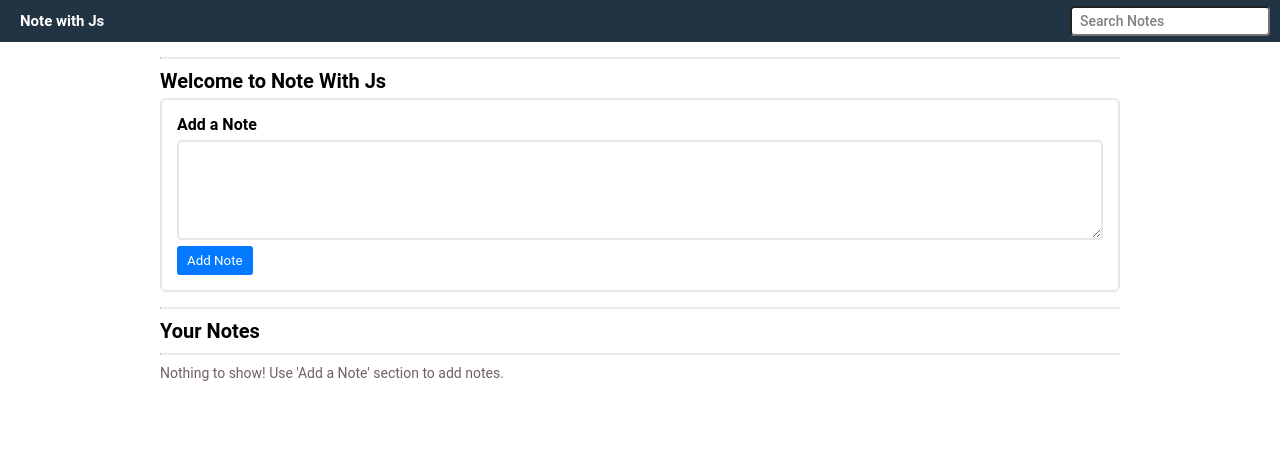
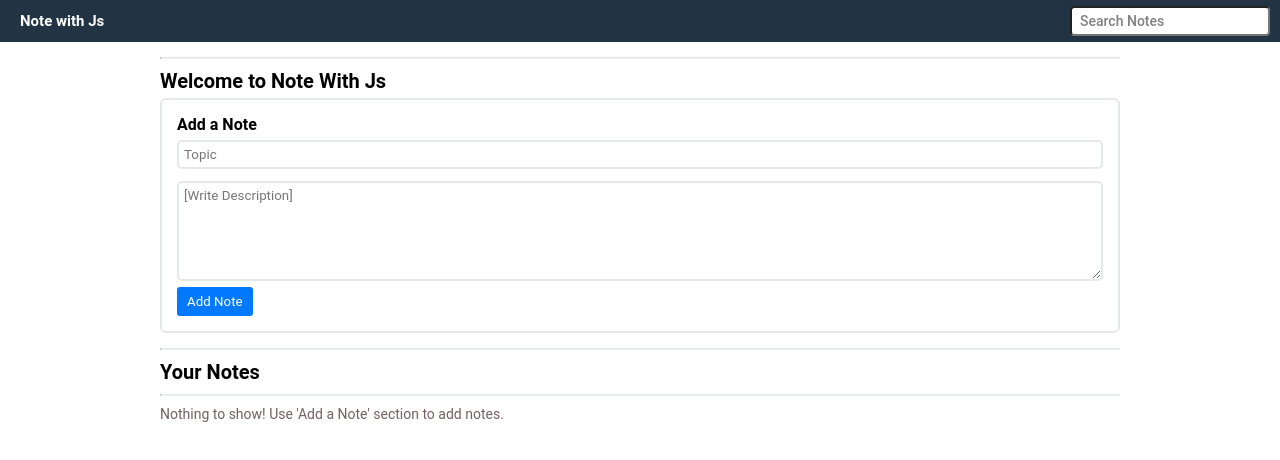
Before and after one commit to aniloli42/noteswithjs, a plain HTML site: page index.html in a window 1280 px wide. Drawn offline with Linux system fonts and the light colour scheme.

Commit message:
add topic added style

```diff
--- a/index.html
+++ b/index.html
@@ -15,12 +15,7 @@
       </div>
       <div class="searchDiv">
         <form>
-          <input
-            type="text"
-            id="searchTxt"
-            placeholder="Search Notes"
-            name="searchText"
-          />
+          <input type="text" id="searchTxt" placeholder="Search Notes" name="searchText" />
         </form>
       </div>
     </div>
@@ -36,7 +31,8 @@
         <div class="addSectionInputDiv">
           <form>
             <p>Add a Note</p>
-            <textarea id="addNoteText"></textarea>
+            <input type="text" id="addNoteTitle" placeholder="Topic" />
+            <textarea id="addNoteText" placeholder="[Write Description]"></textarea>
             <button id="addNoteBtn">Add Note</button>
           </form>
         </div>
--- a/style.css
+++ b/style.css
@@ -90,6 +90,17 @@
   display: flex;
   flex-direction: column;
   align-items: flex-start;
+}
+
+/* Container > addSection > addSectionInputDiv > form > input#addNoteTitle */
+.container .addSection .addSectionInputDiv form input#addNoteTitle {
+  margin: 6px 0px;
+  width: 100%;
+  border: 2px solid;
+  border-color: var(--comClr);
+  outline: none;
+  border-radius: 5px;
+  padding: 5px;
 }
 
 /* Container > addSection > addSectionInputDiv > form > textarea */
```
